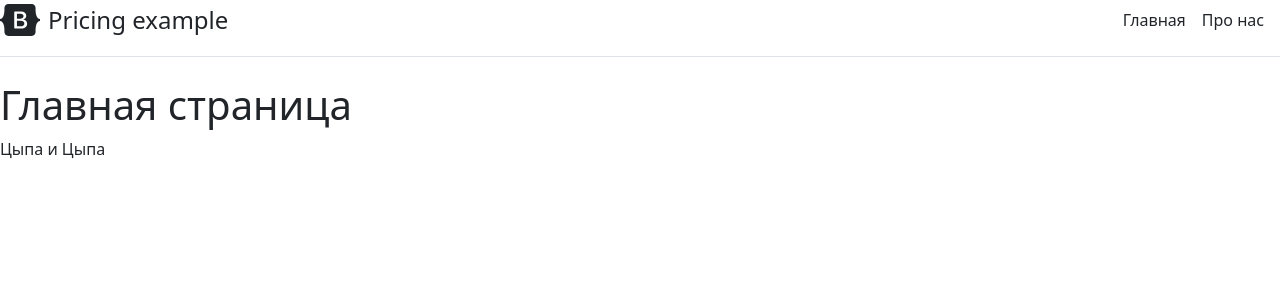
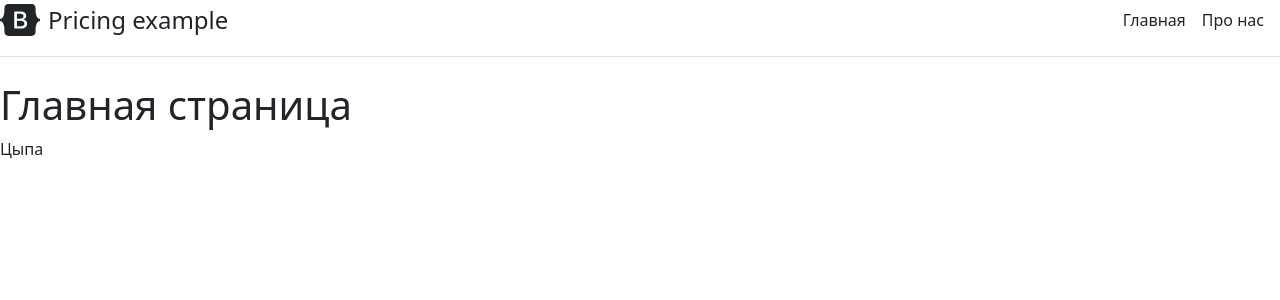
Before and after one commit to PolyanskayaP/site-django, a Django app: page / in a window 1280 px wide. Shown: the top 300 px of the page. Run offline with Django 3.2, Linux system fonts and the light colour scheme.

```diff
--- a/mysite/main/templates/main/index.html
+++ b/mysite/main/templates/main/index.html
@@ -20,6 +20,6 @@
         </nav>
       </div>
     <h1>Главная страница</h1>
-    <p>Цыпа и Цыпа</p>
+    <p>Цыпа</p>
 </body>
 </html>
```
